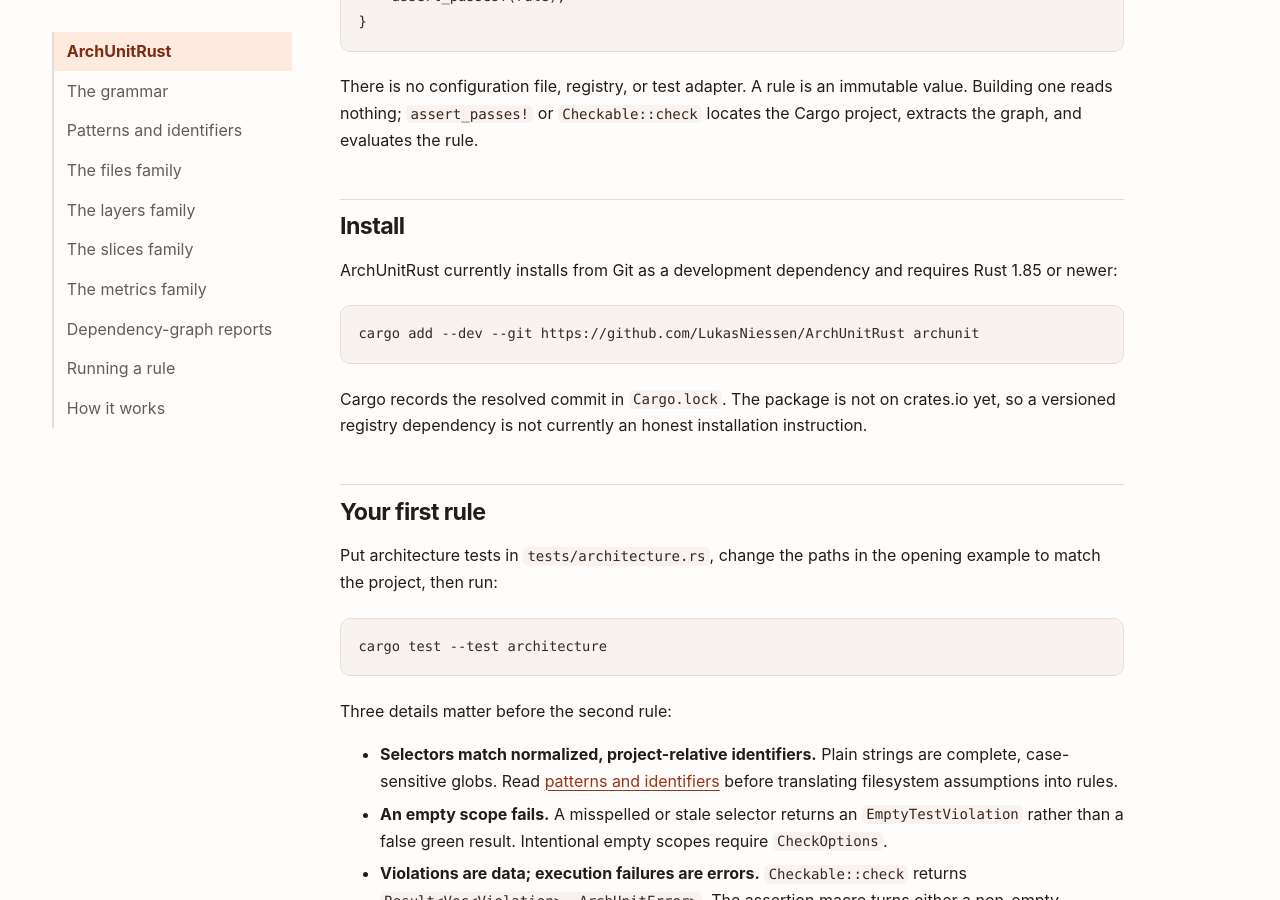
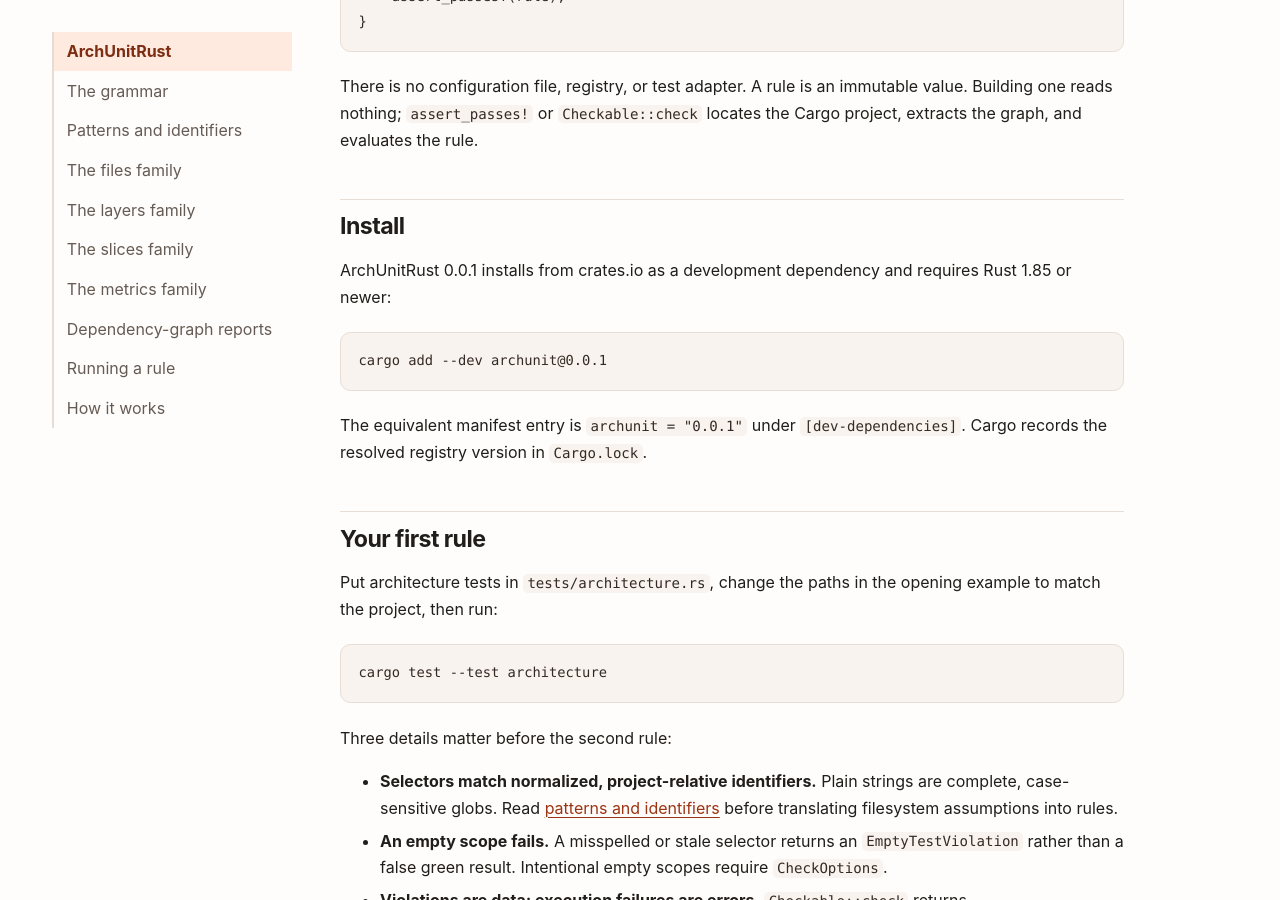
Before and after one commit to LukasNiessen/ArchUnitRust, a Jekyll site: the page built from docs/index.md, in a window 1280 px wide and 900 px high, scrolled down 626 px. Built offline with Jekyll 4.4.1, drawn with Linux system fonts in a browser that asks for light colours.

Commit message:
docs(release): publish registry install instructions

````diff
--- a/docs/index.md
+++ b/docs/index.md
@@ -31,15 +31,15 @@
 
 ## Install
 
-ArchUnitRust currently installs from Git as a development dependency and requires Rust 1.85 or
+ArchUnitRust 0.0.1 installs from crates.io as a development dependency and requires Rust 1.85 or
 newer:
 
 ```console
-cargo add --dev --git https://github.com/LukasNiessen/ArchUnitRust archunit
+cargo add --dev archunit@0.0.1
 ```
 
-Cargo records the resolved commit in `Cargo.lock`. The package is not on crates.io yet, so a
-versioned registry dependency is not currently an honest installation instruction.
+The equivalent manifest entry is `archunit = "0.0.1"` under `[dev-dependencies]`. Cargo records the
+resolved registry version in `Cargo.lock`.
 
 ## Your first rule
 
````
Also changed, not shown: docs/PORTING_PLAN.md (+1 -1 lines), README.md, 1 other file.
